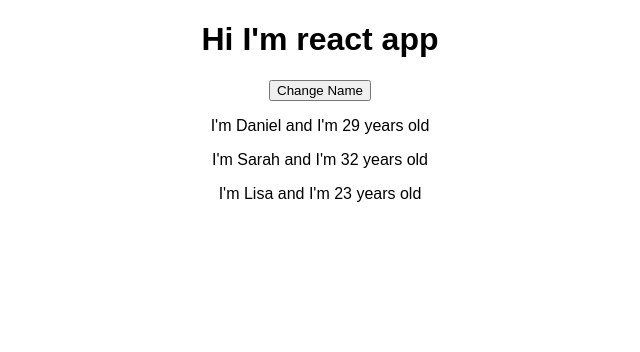
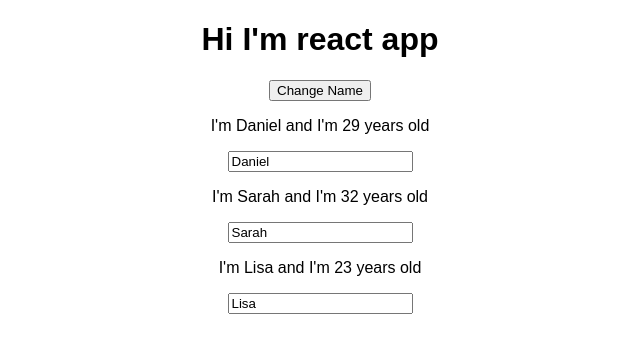
Before and after one commit to dgroves90/react-complete-guide, a React (Create React App) app in the folder react-complete-guide/: page / in a window 1280 px wide. Shown: the top 352 px of the page, without its empty margins (320-960 px from the left). Built offline with nearby package versions, Linux system fonts and the light colour scheme.

Commit message:
added text input onChange

```diff
--- a/react-complete-guide/src/App.js
+++ b/react-complete-guide/src/App.js
@@ -17,6 +17,14 @@ class App extends Component {
       {name: "Sanjib", age:32},
       {name: "Leo", age:23}
     ]})
+  };
+
+  inputNameChanger = (event) => {
+    this.setState({persons: [
+      {name: "Daniel", age:29},
+      {name: event.target.value, age:32},
+      {name: "Lisa", age:23}
+    ]})
   }
 
   render() {
@@ -30,7 +38,8 @@ class App extends Component {
         <Person
          name={this.state.persons[1].name}
          age={this.state.persons[1].age}
-         click={this.changeNameHandler.bind(this, 'Mr Paragraph')}/>
+         click={this.changeNameHandler.bind(this, 'Mr Paragraph')}
+         changed={this.inputNameChanger}/>
         <Person
           name={this.state.persons[2].name}
           age={this.state.persons[2].age}/>
--- a/react-complete-guide/src/Person/Person.js
+++ b/react-complete-guide/src/Person/Person.js
@@ -5,6 +5,7 @@ const person = (props) => {
         <div>
             <p onClick={props.click}>I'm {props.name} and I'm {props.age} years old</p>
             {props.children}
+            <input type="text" onChange={props.changed} value={props.name}/>
         </div>
     )
 };
```
